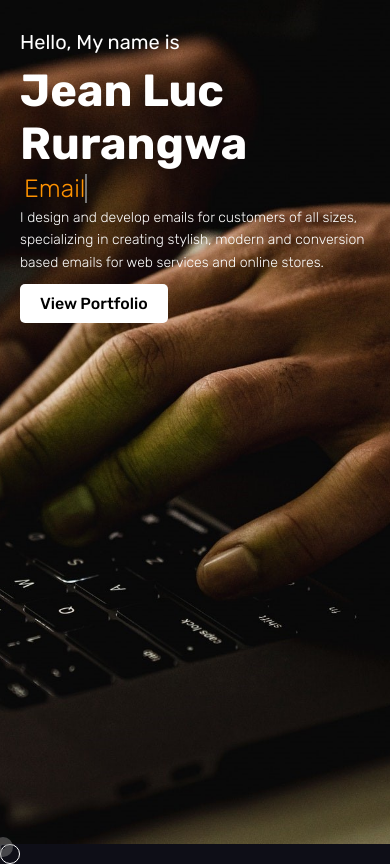
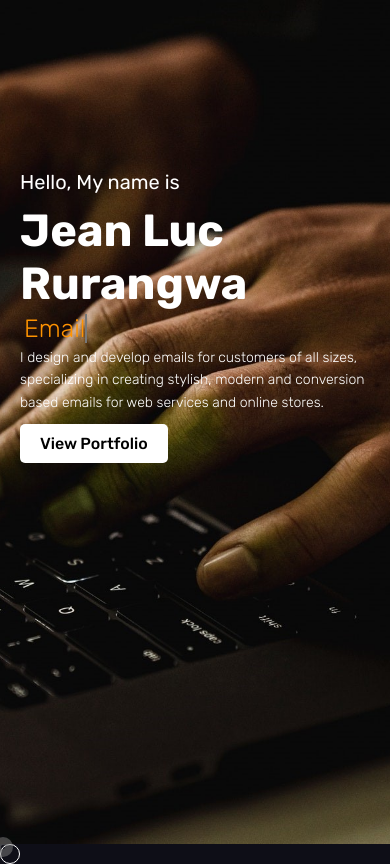
Before and after one commit to rurangwaluc/Email-Portfolio, a website: page index.html in a window 390 px wide. Drawn offline with nearby package versions, Linux system fonts and the light colour scheme.

Commit message:
first commit

```diff
--- a/main.css
+++ b/main.css
@@ -1149,7 +1149,7 @@ body .body-container .footer .details p {
     display: none;
   }
   body .hero-section {
-    padding: 3rem 0 0 2rem !important;
+    padding: 17rem 0 0 2rem !important;
     width: 100%;
   }
   body .hero-section .hero-title {
```
